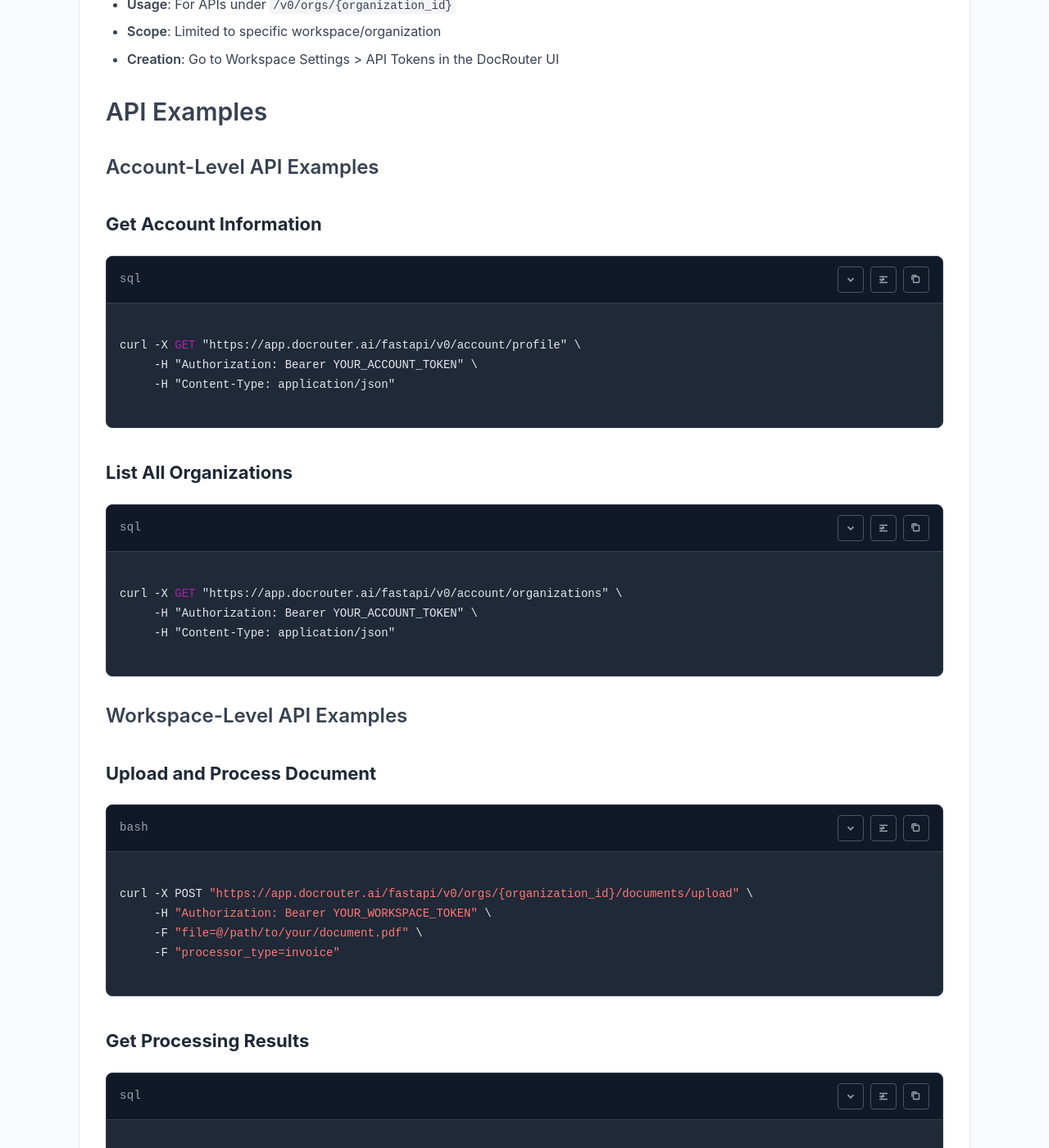
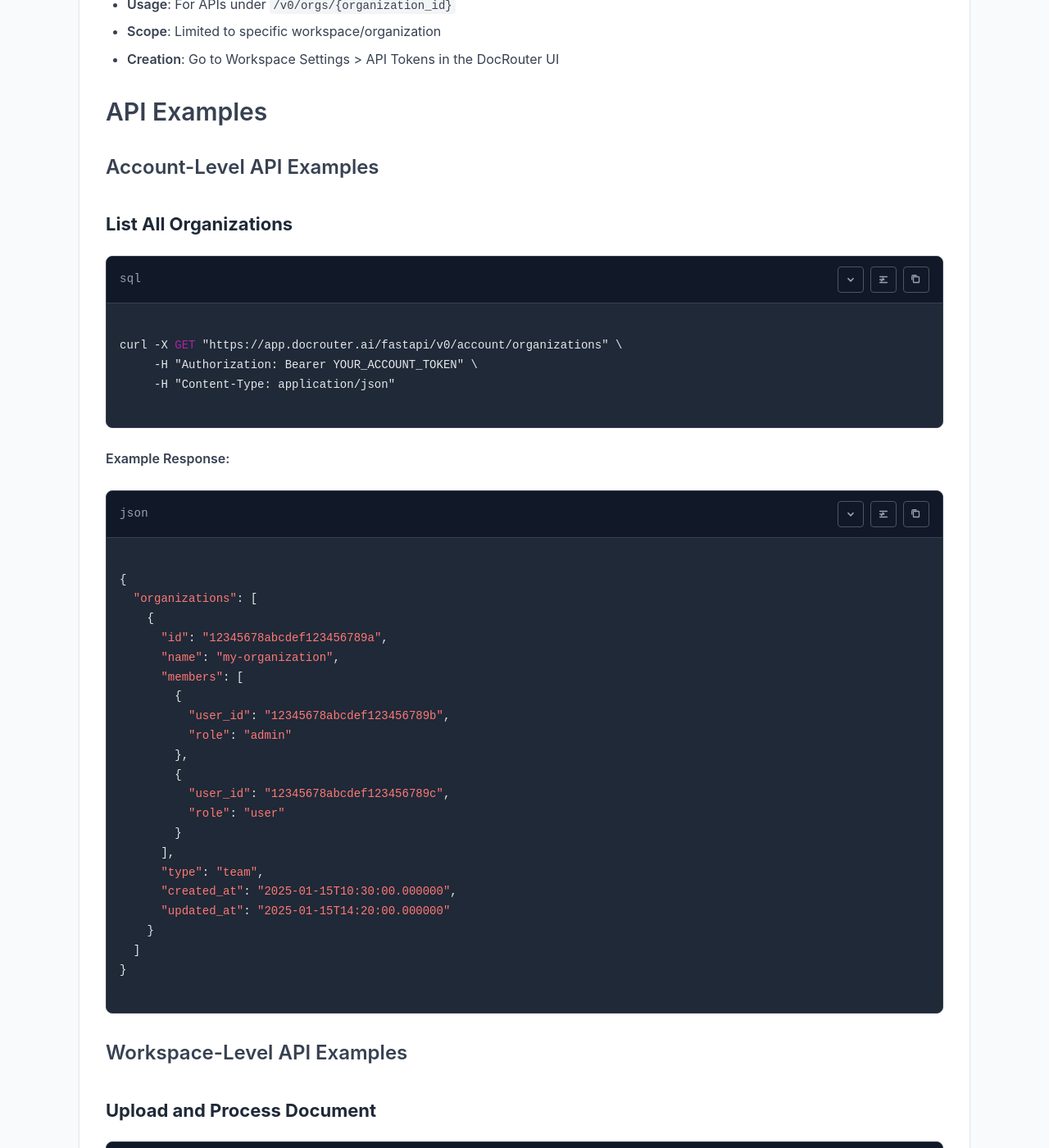
Before and after one commit to analytiq-hub/docrouter.github.io, a Jekyll site: the page built from rest-api.md, in a window 1280 px wide and 1400 px high, scrolled down 749 px. Shown: the whole window at 82% size. Built offline with Jekyll 4.4.1, drawn with Linux system fonts in a browser that asks for light colours; nearby versions of some CDN libraries.

Commit message:
Fix readme

````diff
--- a/rest-api.md
+++ b/rest-api.md
@@ -26,18 +26,36 @@
 
 ### Account-Level API Examples
 
-#### Get Account Information
-```bash
-curl -X GET "https://app.docrouter.ai/fastapi/v0/account/profile" \
-     -H "Authorization: Bearer YOUR_ACCOUNT_TOKEN" \
-     -H "Content-Type: application/json"
-```
-
 #### List All Organizations
 ```bash
 curl -X GET "https://app.docrouter.ai/fastapi/v0/account/organizations" \
      -H "Authorization: Bearer YOUR_ACCOUNT_TOKEN" \
      -H "Content-Type: application/json"
+```
+
+**Example Response:**
+```json
+{
+  "organizations": [
+    {
+      "id": "12345678abcdef123456789a",
+      "name": "my-organization",
+      "members": [
+        {
+          "user_id": "12345678abcdef123456789b",
+          "role": "admin"
+        },
+        {
+          "user_id": "12345678abcdef123456789c",
+          "role": "user"
+        }
+      ],
+      "type": "team",
+      "created_at": "2025-01-15T10:30:00.000000",
+      "updated_at": "2025-01-15T14:20:00.000000"
+    }
+  ]
+}
 ```
 
 ### Workspace-Level API Examples
````
